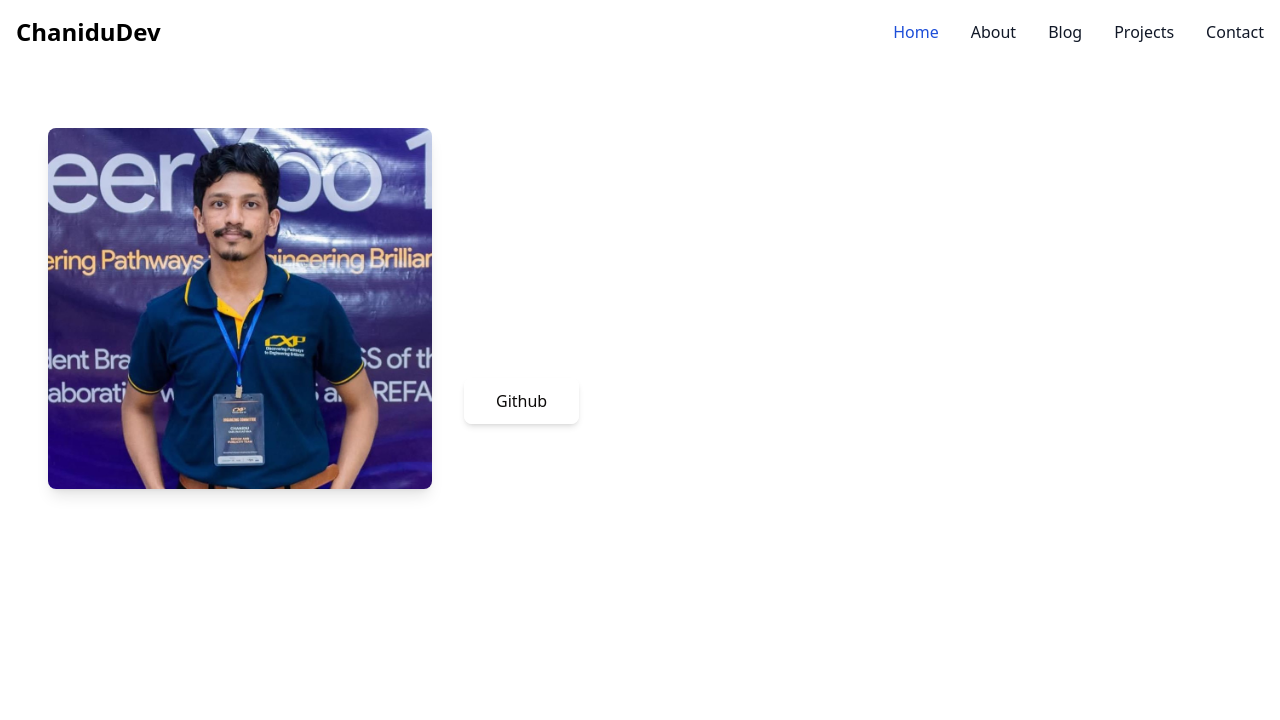
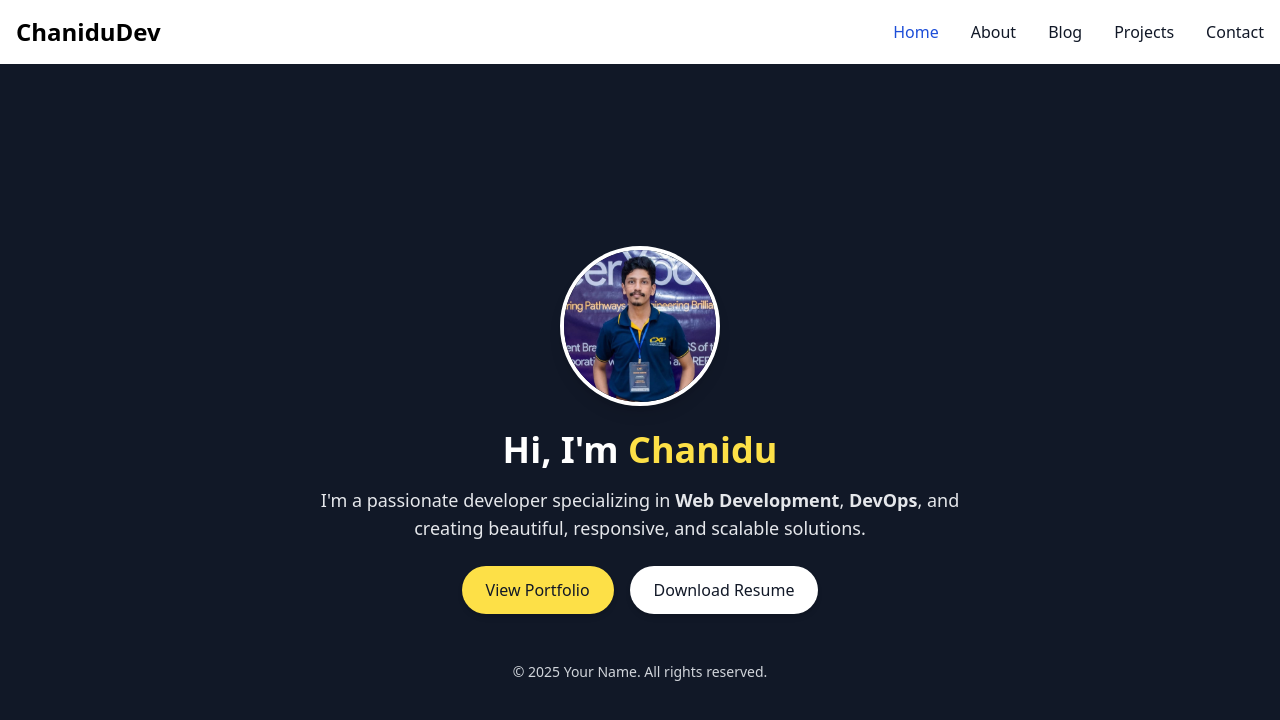
Before and after one commit to Chanidu26/ChaniduDev, a React (Create React App) app: page / in a window 1280 px wide. Shown: the top 720 px of the page. Built offline with nearby package versions, Linux system fonts and the light colour scheme.

Commit message:
home page completed

```diff
--- a/src/components/Home.js
+++ b/src/components/Home.js
@@ -2,38 +2,47 @@ import React from 'react'
 import profile from '../assets/profile.JPG'
 const Home = () => {
   return (
-    <div className=" dark:bg-gray-900">
-    <section className="flex items-center justify-center text-white py-16">
-      <div className="flex flex-col md:flex-row items-center gap-8 px-6 md:px-12">
-        {/* Profile Image */}
-        <div className="flex-shrink-0">
+    <div className="min-h-screen bg-gray-900 flex items-center justify-center">
+      <div className="container mx-auto px-6 text-center">
+        {/* Profile Section */}
+        <div className="flex flex-col items-center">
           <img
-            src={profile}
-            alt="Profile"
-            className="rounded-lg shadow-lg w-64 h-auto sm:w-72 md:w-80 lg:w-96"
+            src={profile} // Replace with your photo URL
+            alt="Your Name"
+            className="w-40 h-40 rounded-full border-4 border-white shadow-lg mb-6"
           />
-        </div>
-
-        {/* Text Content */}
-        <div className="text-center md:text-left">
-          <h1 className="text-4xl md:text-6xl font-bold mt-3 mb-6">
-            Hi, I'm Chanidu
+          <h1 className="text-4xl font-bold text-white mb-4">
+            Hi, I'm <span className="text-yellow-300">Chanidu</span>
           </h1>
-          <p className="text-lg md:text-xl mb-8">
-            Hi, I'm a Developer & Designer specializing in building exceptional web applications.
+          <p className="text-lg text-gray-200 mb-6 max-w-2xl">
+            I'm a passionate developer specializing in <strong>Web Development</strong>,
+            <strong> DevOps</strong>, and creating beautiful, responsive, and scalable solutions.
           </p>
-          <div>
+          {/* Action Buttons */}
+          <div className="flex space-x-4">
             <a
-              href="#about"
-              className="px-8 py-3 bg-white text-stone-950 rounded-lg shadow-md hover:bg-gray-100 transition"
+              href="#portfolio"
+              className="bg-yellow-300 text-gray-900 py-3 px-6 rounded-full shadow-md hover:bg-yellow-400 hover:shadow-lg transition duration-300"
             >
-              Github
+              View Portfolio
+            </a>
+            <a
+              href="#resume"
+              className="bg-white text-gray-900 py-3 px-6 rounded-full shadow-md hover:bg-gray-100 hover:shadow-lg transition duration-300"
+            >
+              Download Resume
             </a>
           </div>
         </div>
+
+        {/* Footer Section */}
+        <footer className="mt-12">
+          <p className="text-gray-300 text-sm">
+            © {new Date().getFullYear()} Your Name. All rights reserved.
+          </p>
+        </footer>
       </div>
-    </section>
-  </div>
+    </div>
   )
 }
 
```
